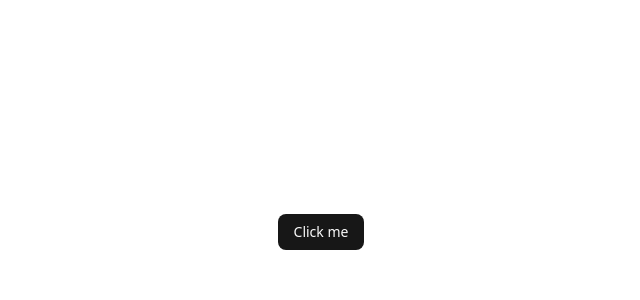
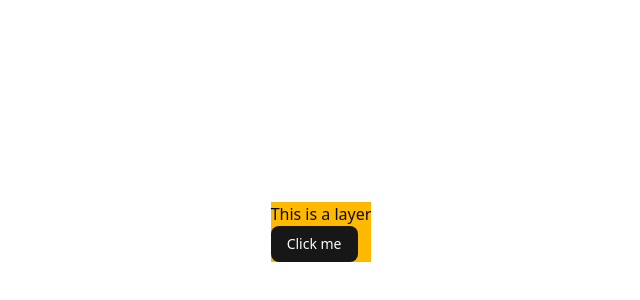
Before and after one commit to JonathanTylerWeber/useContext, a React (Vite) app: page / in a window 1280 px wide. Shown: the part 168-468 px from the top of the page, without its empty margins (319-959 px from the left). Built offline with nearby package versions, Linux system fonts and the light colour scheme.

Commit message:
add layer

```diff
--- a/src/App.tsx
+++ b/src/App.tsx
@@ -1,9 +1,12 @@
 import { Button } from '@/components/ui/button'
+import Layer from './components/Layer'
 
 function App() {
   return (
     <div className='flex min-h-svh flex-col items-center justify-center'>
-      <Button>Click me</Button>
+      <Layer>
+        <Button>Click me</Button>
+      </Layer>
     </div>
   )
 }
--- a/src/components/Layer.tsx
+++ b/src/components/Layer.tsx
@@ -1,7 +1,10 @@
-export default function Layer() {
+import type { ReactNode } from 'react'
+
+export default function Layer({ children }: { children: ReactNode }) {
   return (
     <div className='bg-amber-400'>
       <p>This is a layer</p>
+      {children}
     </div>
   )
 }
```
